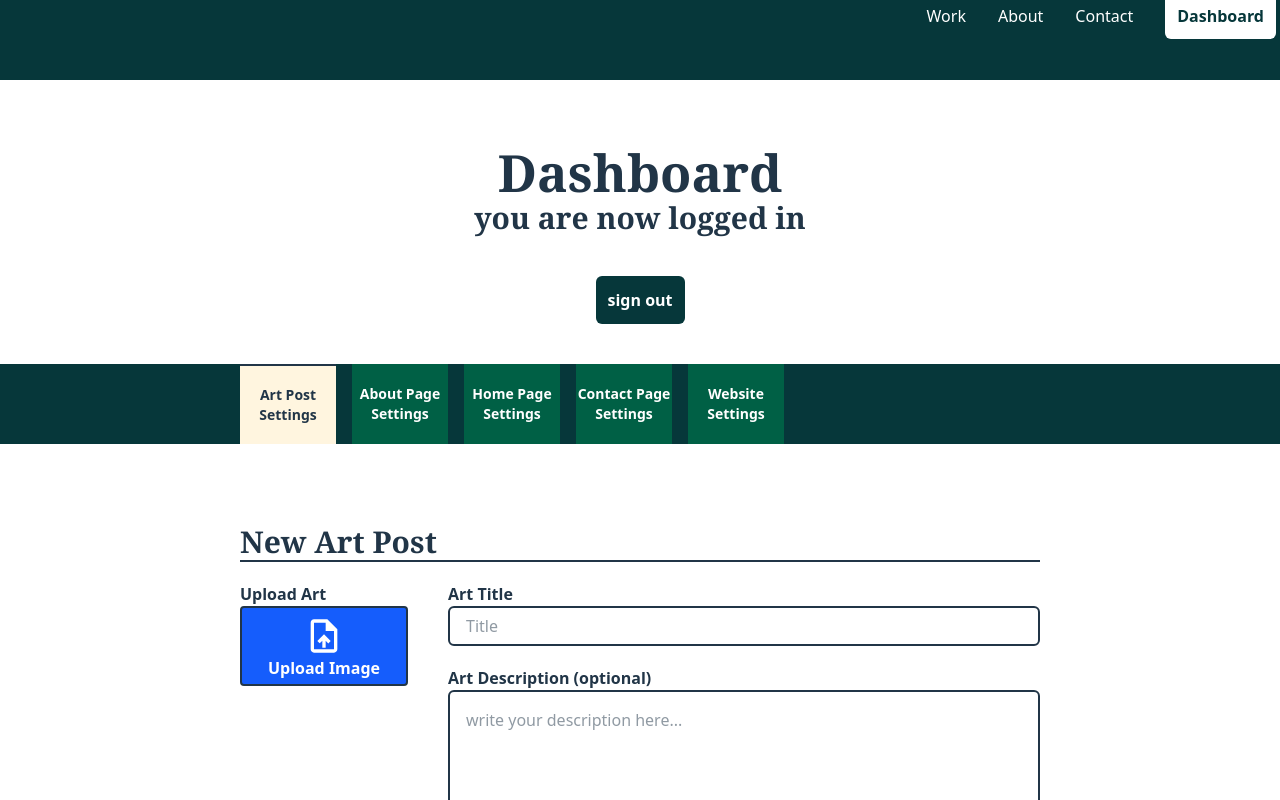
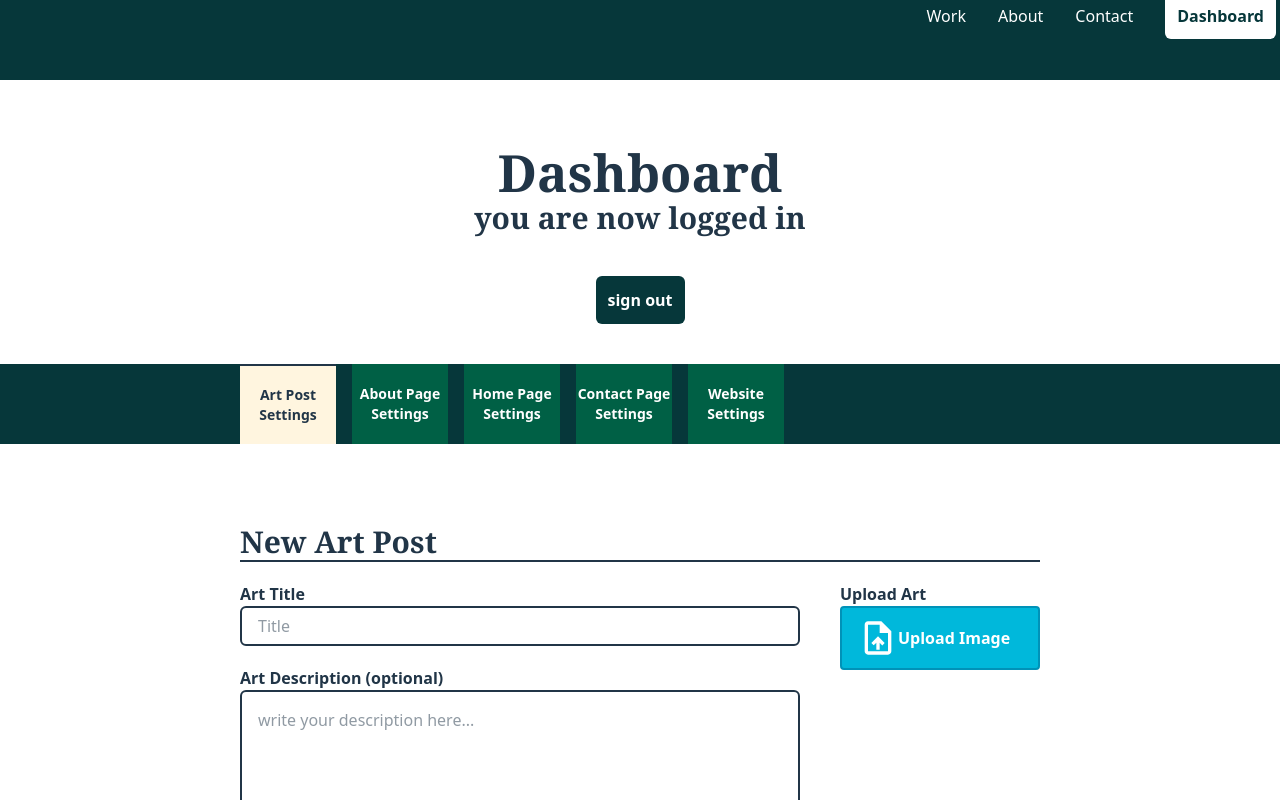
Before and after one commit to Joe-Newm/art-portfolio-gray, a React (Vite) app: page /Dashboard in a window 1280 px wide. Shown: the top 800 px of the page. Built offline with nearby package versions, Linux system fonts and the light colour scheme; no server answers; the database is empty; sample sign-in values are in the browser's storage; a web font is replaced by a local one.

Commit message:
better styling for upload button

```diff
--- a/src/components/Nav.jsx
+++ b/src/components/Nav.jsx
@@ -78,7 +78,8 @@ useEffect(() => {
           <Link to="/Contact" className="block py-2 px-3 text-gray-900 rounded-sm hover:bg-gray-100 md:hover:bg-transparent md:border-0 md:hover:text-blue-700 md:p-0 dark:text-white md:dark:hover:text-blue-500 dark:hover:bg-gray-700 dark:hover:text-white md:dark:hover:bg-transparent">Contact</Link>
         </li>
         <li>
-          {auth.currentUser ?
+          {
+          auth.currentUser ?
             <Link
               to="/Dashboard"
               className="btn">
--- a/src/components/dashboard-components/AboutSettings.jsx
+++ b/src/components/dashboard-components/AboutSettings.jsx
@@ -105,7 +105,7 @@ const aboutHandleFileChange = (e) => {
             )}
             <div className="flex flex-col">
             <label>Upload About Page Image</label>
-              <label htmlFor="about-upload" className="cursor-pointer inline-block px-4 py-2 bg-blue-600 rounded hover:bg-blue-700 w-42 h-20 border-2 text-center">
+              <label htmlFor="about-upload" className="upload-button">
                 <UploadFileIcon sx={{ fontSize: 40, color: "white" }} className=""/>
                 <p className="text-white">Upload Image</p>
             </label>
--- a/src/components/dashboard-components/ArtPosts.jsx
+++ b/src/components/dashboard-components/ArtPosts.jsx
@@ -132,19 +132,6 @@ const submitPost = async (e) => {
 
 
           <form onSubmit={submitPost} className="flex gap-10 flex-col md:flex-row">
-            <div className="relative flex flex-col">
-            <label>Upload Art</label>
-              <label htmlFor="file-upload" className="cursor-pointer inline-block px-4 py-2 bg-blue-600 rounded hover:bg-blue-700 w-42 h-20 border-2 text-center">
-                <UploadFileIcon sx={{ fontSize: 40, color: "white" }} className=""/>
-                <p className="text-white">Upload Image</p>
-            </label>
-
-        <input id="file-upload" type="file" className="hidden" required onChange={handleFileChange}/>
-
-        {preview && (
-          <img src={preview} className="mt-4 w-42"/>
-        )}
-      </div>
             <div>
               <label htmlFor="title">Art Title</label>
               <input
@@ -167,6 +154,7 @@ const submitPost = async (e) => {
                 placeholder="write your description here..."
                 onChange={(e) => setDesc(e.target.value)}
               />
+
               <label>Still Available?</label>
   <div className="flex gap-4 mb-6">
   <label>
@@ -182,6 +170,19 @@ const submitPost = async (e) => {
                 Submit
               </button>
             </div>
+            <div className="relative flex flex-col">
+            <label>Upload Art</label>
+              <label htmlFor="file-upload" className="upload-button ">
+                <UploadFileIcon sx={{ fontSize: 40, color: "white" }} className=""/>
+                <p className="text-white">Upload Image</p>
+            </label>
+
+        <input id="file-upload" type="file" className="hidden" required onChange={handleFileChange}/>
+
+        {preview && (
+          <img src={preview} className="mt-4 w-42"/>
+        )}
+      </div>
           </form>
           <div className="container mx-auto mt-10">
             <h2 className="text-3xl border-b-2 mb-5 mt-20 mb-10 text-center"> Work </h2>
--- a/src/components/dashboard-components/HomeSettings.jsx
+++ b/src/components/dashboard-components/HomeSettings.jsx
@@ -83,7 +83,7 @@ const homeHandleFileChange = (e) => {
             )}
             <div className="flex flex-col">
             <label>Upload Home Page Image</label>
-              <label htmlFor="home-upload" className="cursor-pointer inline-block px-4 py-2 bg-blue-600 rounded hover:bg-blue-700 w-42 h-20 border-2 text-center">
+              <label htmlFor="home-upload" className="upload-button">
                 <UploadFileIcon sx={{ fontSize: 40, color: "white" }} className=""/>
                 <p className="text-white">Upload Image</p>
             </label>
--- a/src/index.css
+++ b/src/index.css
@@ -80,6 +80,10 @@ h1 {
   color: #06373a;
 }
 
+.upload-button {
+  @apply flex cursor-pointer  px-4  bg-cyan-500 rounded hover:bg-cyan-600 w-50 h-16 border-2 text-center items-center border-cyan-600 hover:border-cyan-700;
+}
+
 button:focus,
 button:focus-visible {
   outline: 4px auto -webkit-focus-ring-color;
```
